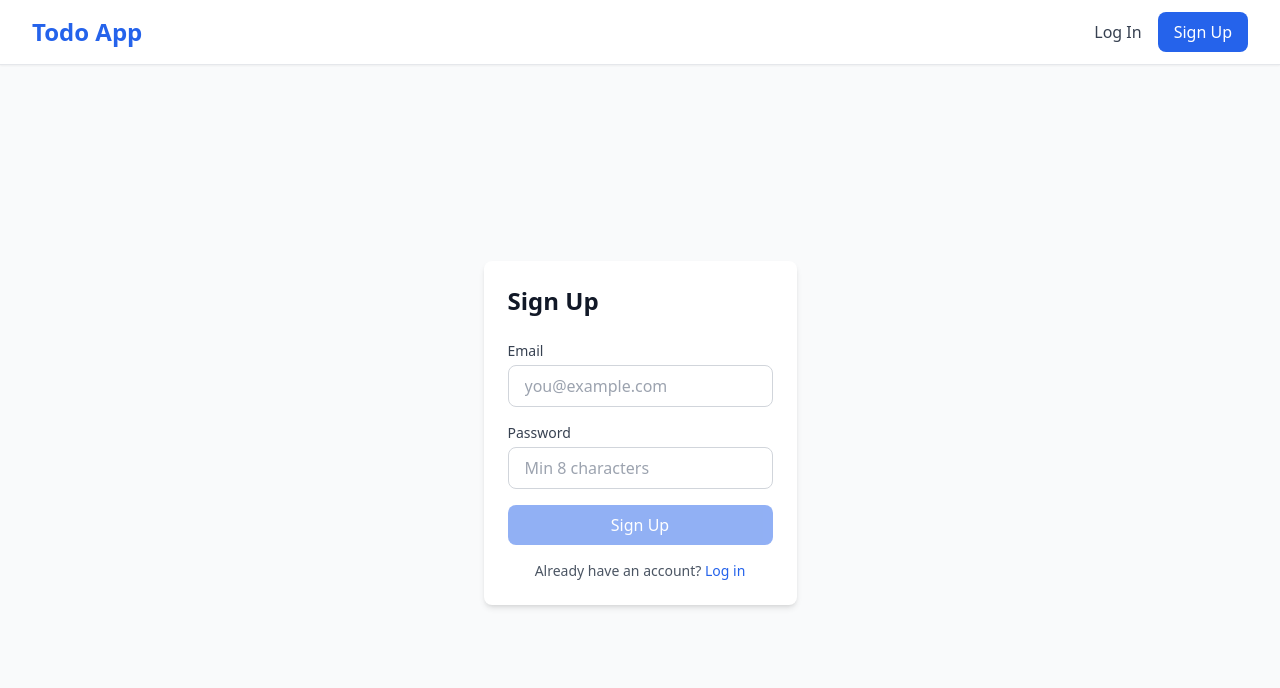
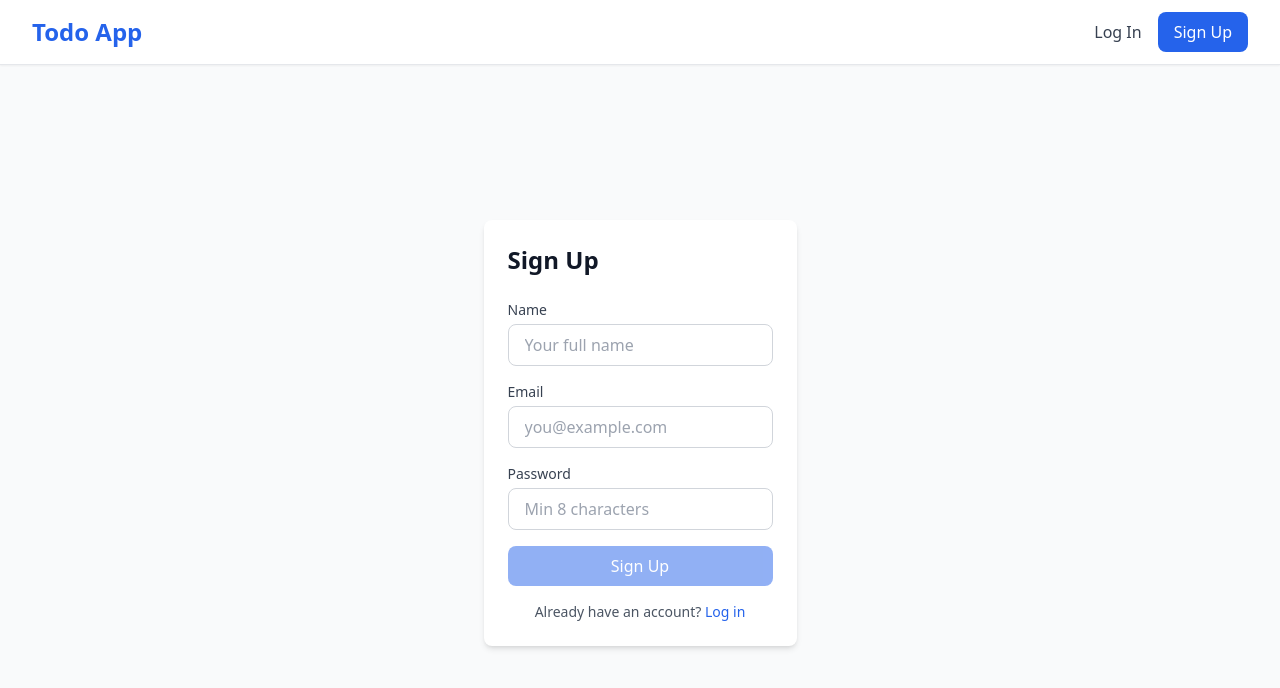
Before and after one commit to Talib1973/todo-app-frontend, a Next.js app: page /signup in a window 1280 px wide. Shown: the top 688 px of the page. Built offline with nearby package versions, Linux system fonts and the light colour scheme.

Commit message:
Add name field to signup form

```diff
--- a/src/components/auth/SignupForm.tsx
+++ b/src/components/auth/SignupForm.tsx
@@ -7,13 +7,21 @@ import { Button } from '../ui/Button';
 
 export function SignupForm() {
   const router = useRouter();
+  const [name, setName] = useState('');
   const [email, setEmail] = useState('');
   const [password, setPassword] = useState('');
   const [loading, setLoading] = useState(false);
-  const [errors, setErrors] = useState<{ email?: string; password?: string; general?: string }>({});
+  const [errors, setErrors] = useState<{ name?: string; email?: string; password?: string; general?: string }>({});
 
   const validateForm = () => {
     const newErrors: typeof errors = {};
+
+    // Name validation
+    if (!name) {
+      newErrors.name = 'Name is required';
+    } else if (name.trim().length < 2) {
+      newErrors.name = 'Name must be at least 2 characters';
+    }
 
     // Email validation
     const emailRegex = /^[^\s@]+@[^\s@]+\.[^\s@]+$/;
@@ -50,7 +58,7 @@ export function SignupForm() {
         headers: {
           'Content-Type': 'application/json',
         },
-        body: JSON.stringify({ email, password }),
+        body: JSON.stringify({ name, email, password }),
       });
 
       if (!response.ok) {
@@ -84,6 +92,16 @@ export function SignupForm() {
       )}
 
       <Input
+        type="text"
+        value={name}
+        onChange={(e) => setName(e.target.value)}
+        label="Name"
+        placeholder="Your full name"
+        error={errors.name}
+        disabled={loading}
+      />
+
+      <Input
         type="email"
         value={email}
         onChange={(e) => setEmail(e.target.value)}
@@ -107,7 +125,7 @@ export function SignupForm() {
         type="submit"
         variant="primary"
         loading={loading}
-        disabled={loading || !email || !password}
+        disabled={loading || !name || !email || !password}
         className="w-full"
       >
         Sign Up
```
